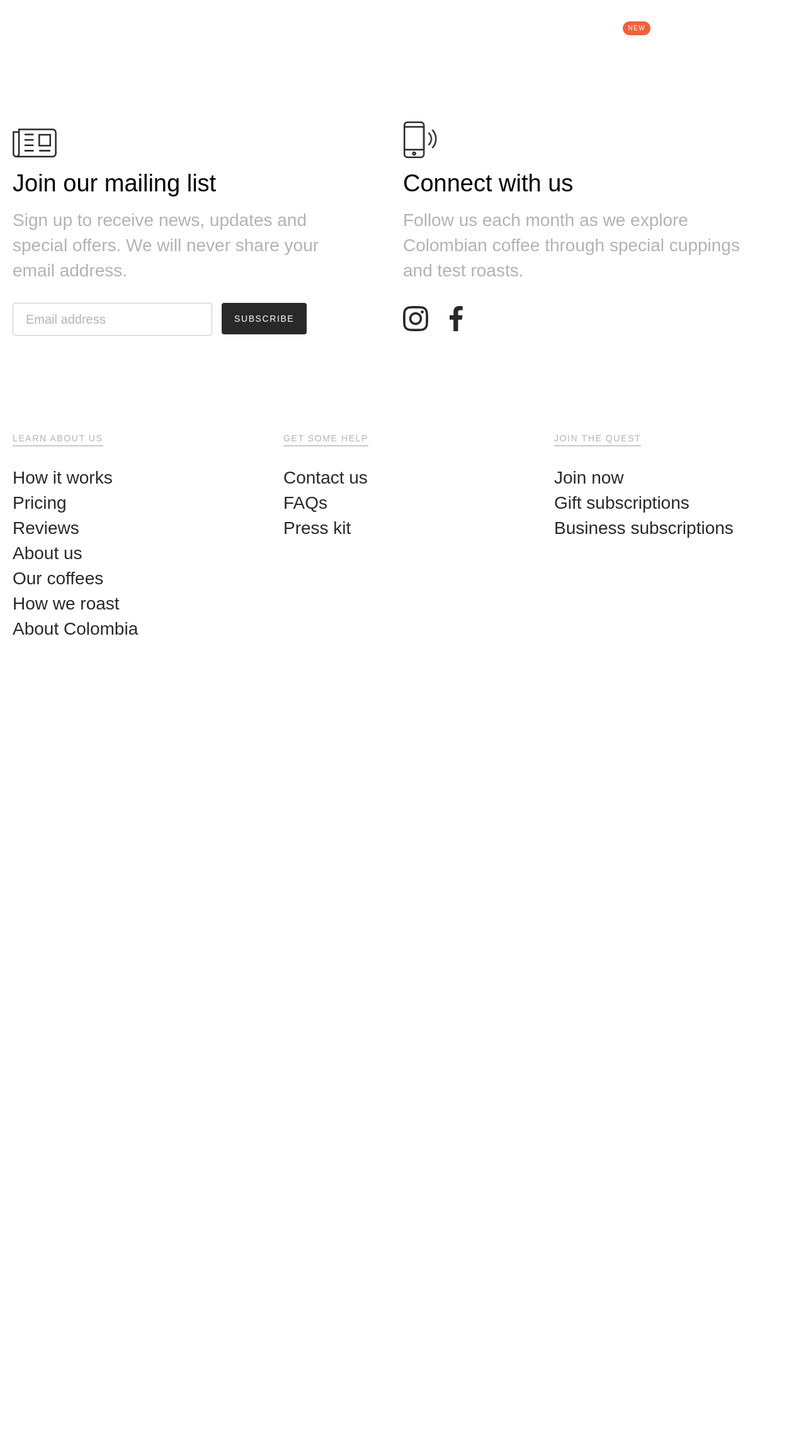
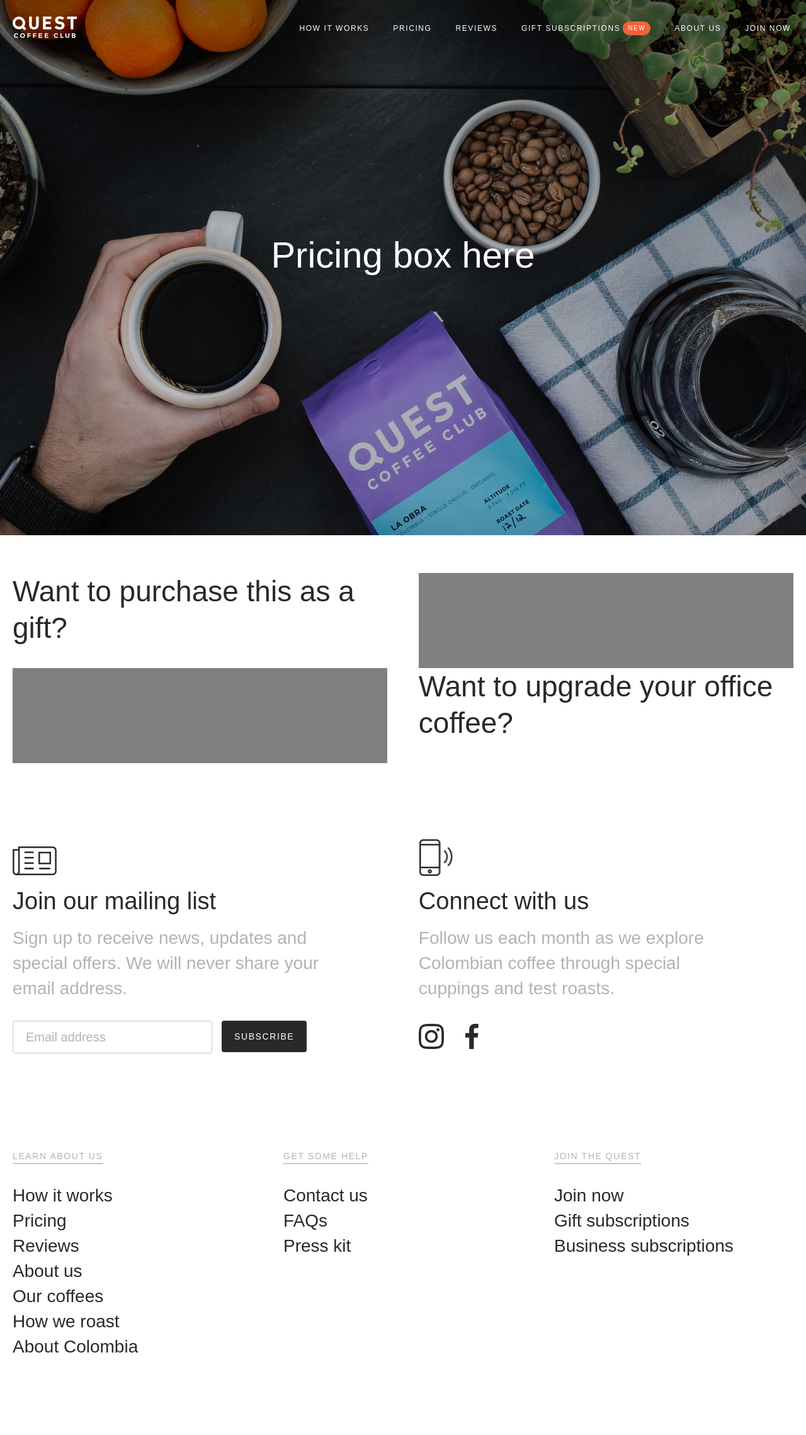
Before and after one commit to roryreiff/questcoffeeclub.com, a Jekyll site: the page built from pricing.md, in a window 1280 px wide. Shown: the whole page at 63% size. Built offline with Jekyll 4.4.1, drawn with Linux system fonts in a browser that asks for light colours; some web fonts are replaced; comment, search, counter and statistics services are not loaded; before the commit the page ends 1139 px from its top, so only the background shows below that.

Commit message:
work on pricing page

```diff
--- /dev/null
+++ b/_includes/hero-pricing.html
@@ -0,0 +1,5 @@
+<div id="hero-landing" class="outer hero">
+    <div class="inner">
+        <h1>Pricing box here</h1>
+    </div>
+</div>
--- a/_scss/base.scss
+++ b/_scss/base.scss
@@ -29,6 +29,7 @@
     font-size: 46px;
     line-height: 58px;
     margin-bottom: 35px;
+    color: #292929;
 }
 
 p, a {
@@ -41,7 +42,7 @@
 
 /* layout */
 .half {
-    width: 50%;
+    width: 48%;
 
     img {
         width: 100%;
--- a/_scss/hero.scss
+++ b/_scss/hero.scss
@@ -37,6 +37,14 @@
     background-position: 50% 50%;
 }
 
+#hero-pricing {
+    height: 850px;
+    background: grey;
+    background-image: url(/assets/images/hero/hero-landing@2x.jpg);
+    background-size: cover;
+    background-position: 50% 50%;
+}
+
 #hero-reviews {
     background: grey;
     background-image: url(/assets/images/hero/hero-reviews@2x.jpg);
--- a/pricing.md
+++ b/pricing.md
@@ -1,7 +1,26 @@
 ---
 layout: default
 title: Pricing
+description: description here
+keywords: keywords here
 permalink: /pricing/
 ---
 
-<h1>Pricing</h1>
+{% include hero-pricing.html %}
+<div class="spacer-60"></div>
+<div class="outer">
+    <div class="inner">
+        <div class="expand">
+            <div class="half">
+                <h3>Want to purchase this as a gift?</h3>
+            </div>
+            <div class="half" style="background-color: grey;"></div>
+        </div>
+        <div class="expand">
+            <div class="half" style="background-color: grey;"></div>
+            <div class="half">
+                <h3>Want to upgrade your office coffee?</h3>
+            </div>
+        </div>
+    </div>
+</div>
```
